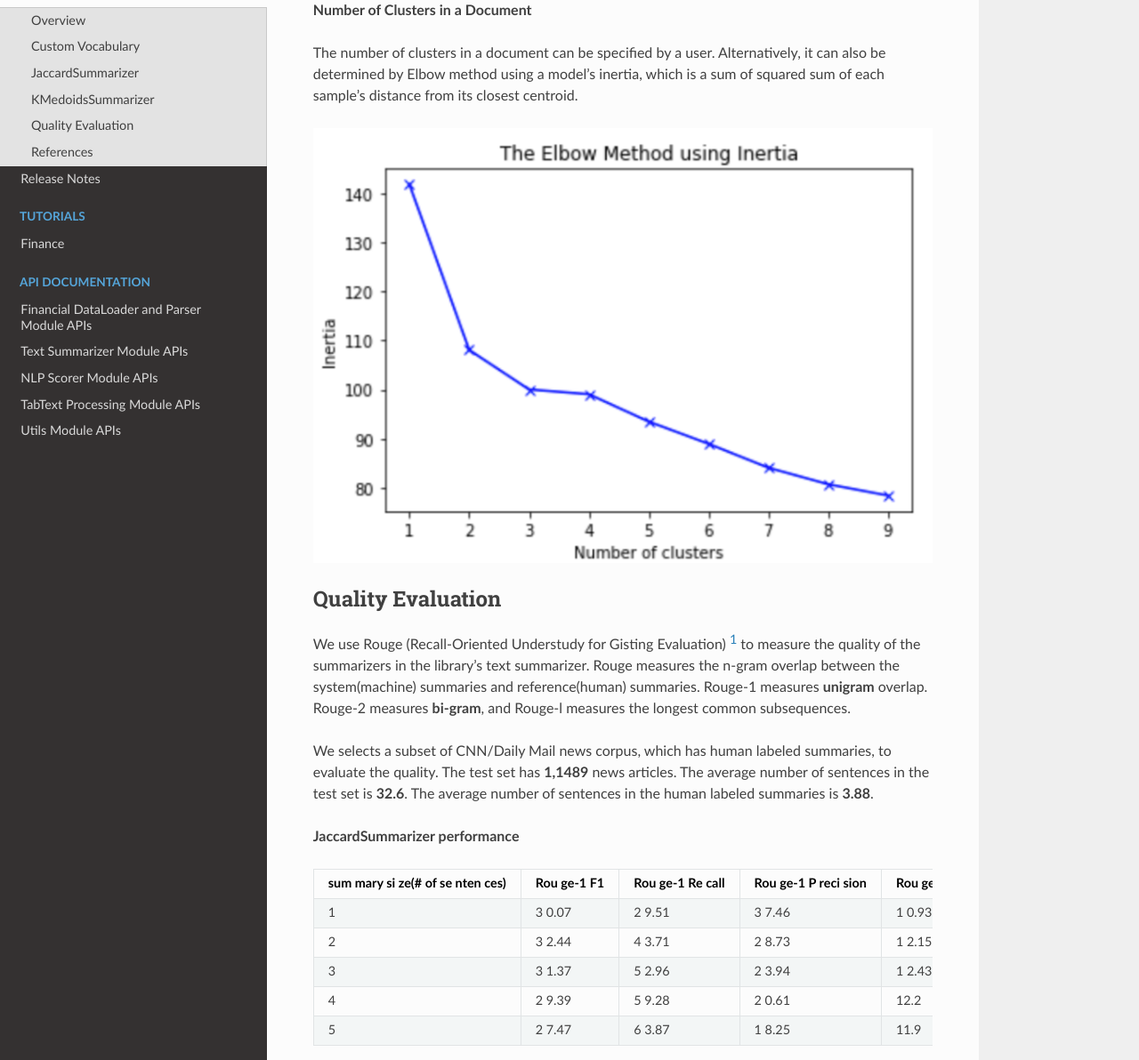
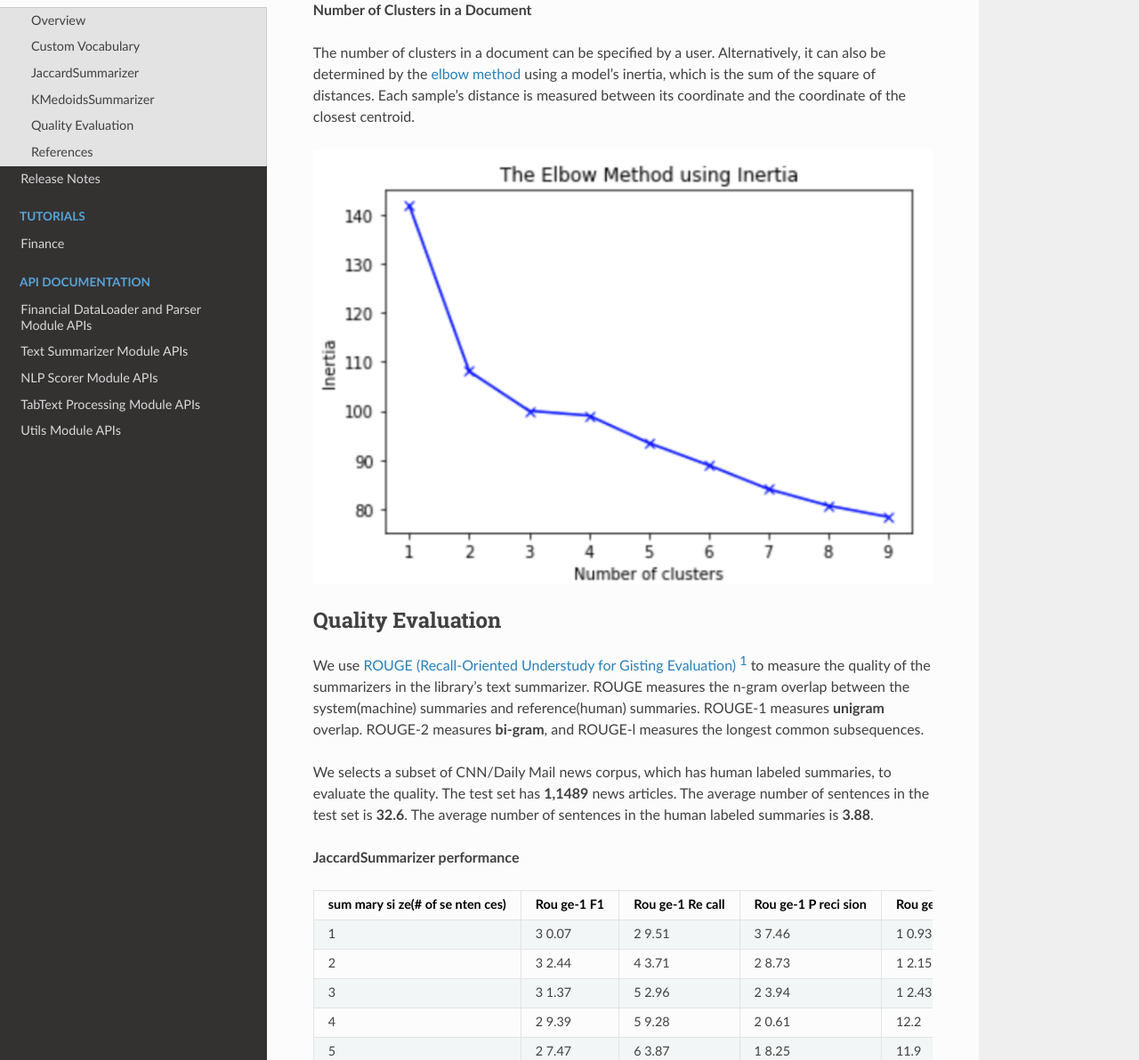
Before and after one commit to aws/sagemaker-jumpstart-industry-pack, a Sphinx documentation site: the page built from docs/source/text-summarizer-algos.rst, in a window 1280 px wide and 1400 px high, scrolled down 2612 px. Shown: the part 208-1400 px from the top of the window at 89% size. Built offline with Sphinx 7.4.7 and the Read the Docs theme 2.0.0, drawn with Linux system fonts in a browser that asks for light colours; some of the changed text lies outside the part shown.

Commit message:
minor fixes

```diff
--- a/docs/source/text-summarizer-algos.rst
+++ b/docs/source/text-summarizer-algos.rst
@@ -41,7 +41,7 @@ summaries**.
 -  BERT based encoder/decoder network [5]_ [6]_. Leverages the BERT
    embedding to semantically extract summaries.
 -  Reinforcement learning [3]_. It defines a coherence model. Then uses
-   the combined output of the coherence model and Rouge scores as
+   the combined output of the coherence model and ROUGE scores as
    rewards to train a neural extractive summary network.
 -  Generative Adversarial Network [4]_. It includes a generator
    network and a discriminator network. The generator builds summaries
@@ -52,7 +52,8 @@ The **extractive** method is more practical because the summaries it
 creates are more grammatically correct and semantically relevant to the
 document. So, the library's text summarizers take the **extractive** approach.
 
-The DNN approaches have achieved a state-of-the-art Rouge-1 F1 score of 44.41[6]_.
+The DNN approaches have achieved a state-of-the-art `ROUGE-1 <https://en.wikipedia.org/wiki/ROUGE_(metric)>`_
+F1 score of 44.41 [6]_.
 The library's text summarizer adopts BERT-based DNN approaches.
 As a first step, the library's text summarizer implements two versions of
 extractive summarizers: **JaccardSummarizer** and
@@ -142,9 +143,11 @@ cluster centroids.
 **Number of Clusters in a Document**
 
 The number of clusters in a document can be specified by a user.
-Alternatively, it can also be determined by Elbow method using a model’s
-inertia, which is a sum of squared sum of each sample’s distance from
-its closest centroid.
+Alternatively, it can also be determined by the `elbow method
+<https://en.wikipedia.org/wiki/Elbow_method_(clustering)>`_ using a model’s
+inertia, which is the sum of the square of distances.
+Each sample’s distance is measured between its coordinate and the coordinate
+of the closest centroid.
 
 .. image:: images/smjsindustry-elbow-method.png
 
@@ -152,11 +155,11 @@ Quality Evaluation
 ------------------
 
 We use
-Rouge (Recall-Oriented Understudy for Gisting Evaluation) [1]_
-to measure the quality of the summarizers in the library's text summarizer. Rouge measures
+`ROUGE (Recall-Oriented Understudy for Gisting Evaluation) <https://en.wikipedia.org/wiki/ROUGE_(metric)>`_ [1]_
+to measure the quality of the summarizers in the library's text summarizer. ROUGE measures
 the n-gram overlap between the system(machine) summaries and
-reference(human) summaries. Rouge-1 measures **unigram** overlap.
-Rouge-2 measures **bi-gram**, and Rouge-l measures the longest common
+reference(human) summaries. ROUGE-1 measures **unigram** overlap.
+ROUGE-2 measures **bi-gram**, and ROUGE-l measures the longest common
 subsequences.
 
 We selects a subset of CNN/Daily Mail news corpus, which has human
```
